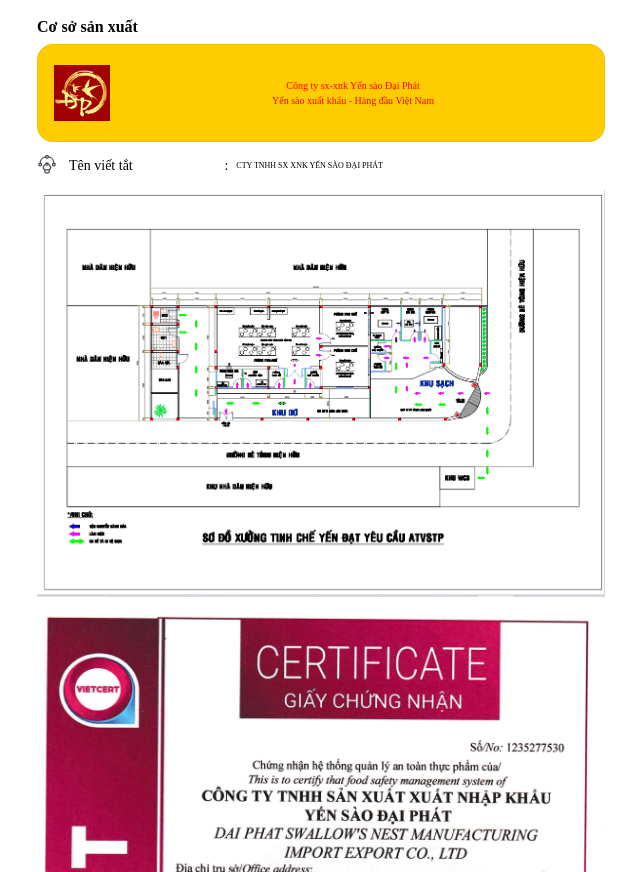
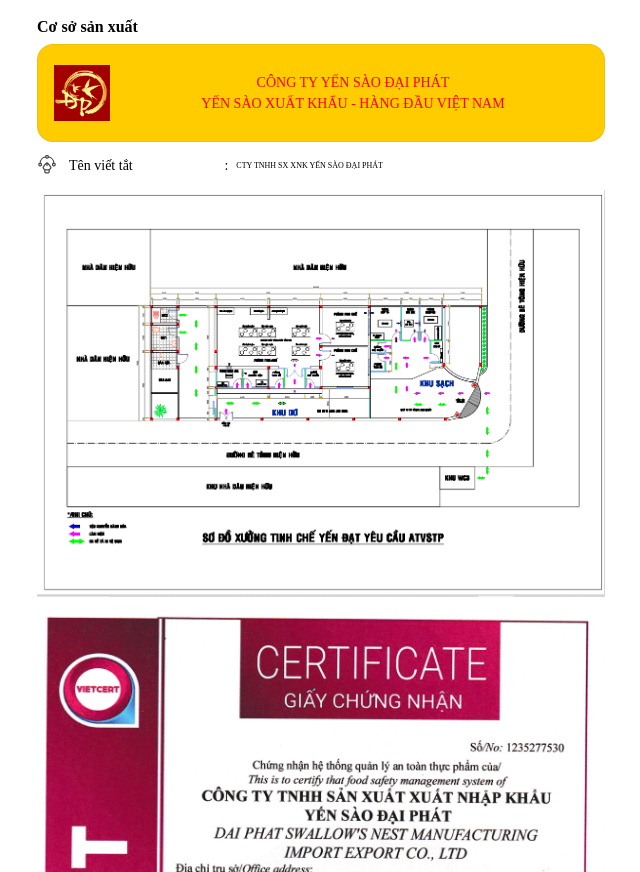
Before and after one commit to Minhcv22222/ruou-yen-dai-phat, a plain HTML site: page index.html in a window 1280 px wide. Shown: the part 900-1772 px from the top of the page, without its empty margins (319-959 px from the left). Drawn offline with Linux system fonts and the light colour scheme.

Commit message:
Add files via upload

```diff
--- a/index.html
+++ b/index.html
@@ -131,8 +131,9 @@
 
     .name-company {
         font-weight: 500;
-        font-size: 10px;
+        font-size: 14px;
         word-break: break-all;
+        text-transform: uppercase;
         text-align: center;
         color: red;
     }
@@ -206,7 +207,7 @@
                         <img class="img-logo-company" src="./image/logo.jpg" alt="">
                     </div>
                     <div class="info-company">
-                        <p class="name-company">Công ty sx-xnk Yến sào Đại Phát</p>
+                        <p class="name-company">Công ty Yến sào Đại Phát</p>
                         <p class="name-company" style="text-align: center;">Yến sào xuất khẩu - Hàng đầu Việt
                             Nam
                         </p>
```
Also changed, not shown: index-cn.html (+2 -1 lines).
